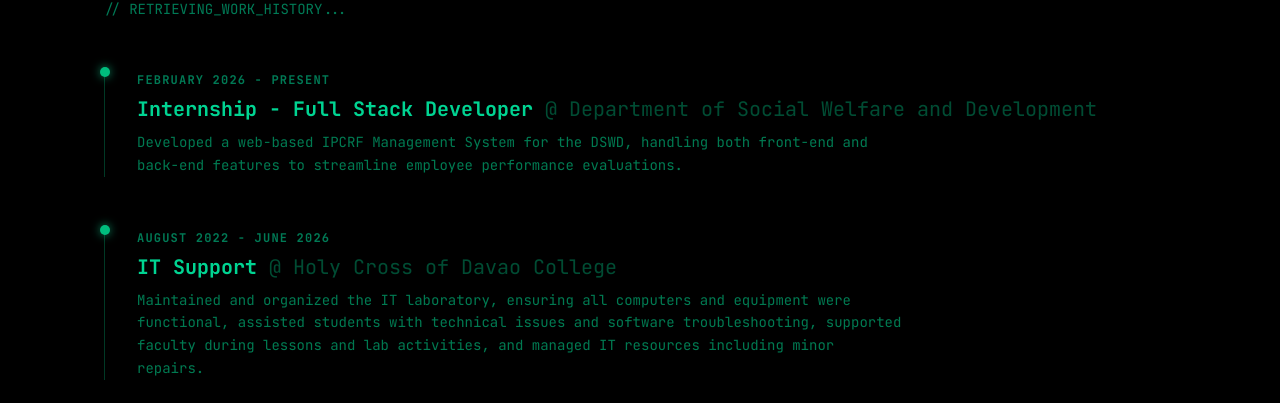
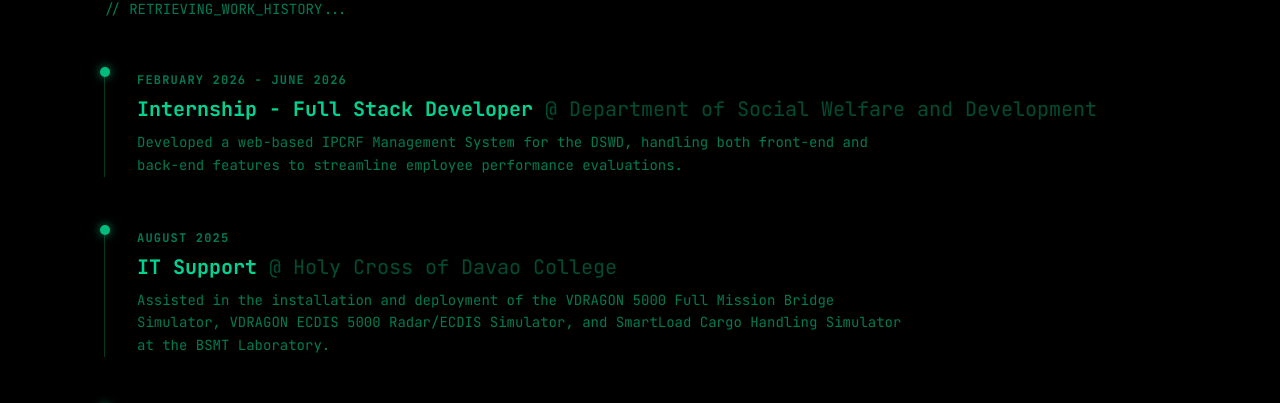
Before and after one commit to Lorenxaruuuu/Portfolio.v2, a React (Vite) app: page / in a window 1280 px wide. Shown: the part 2337-2740 px from the top of the page. Built offline with nearby package versions, Linux system fonts and the light colour scheme.

Commit message:
feat(projects): add IPCRF Management System and experience updates
- Added IPCRF Management System to the project portfolio.
- Updated DSWD internship period and added IT Support experience at HCDC.

```diff
--- a/src/App.tsx
+++ b/src/App.tsx
@@ -30,6 +30,14 @@
     image: "https://lh3.googleusercontent.com/d/1u6qQrsQjEOjh_if8pw7u26Fg9dMnRjZy",
     link: "https://kkb-v1.vercel.app/",
     tags: ["Next.js", "React", "Tailwind CSS", "Motion", "TypeScript"]
+  },
+  {
+    id: 4,
+    title: "IPCRF Management System",
+    description: "A web platform and landing page portal for DSWD services and performance management.",
+    image: "https://lh3.googleusercontent.com/d/1VpwpoXwH2bqm653TrVjwzFITvrI5GEOZ",
+    link: "https://dswd-landing.vercel.app/",
+    tags: ["React", "Tailwind CSS", "TypeScript", "Vercel"]
   }
 ]
 
@@ -180,11 +188,18 @@
     id: 1,
     company: "Department of Social Welfare and Development",
     role: "Internship - Full Stack Developer",
-    period: "February 2026 - Present",
+    period: "February 2026 - June 2026",
     description: "Developed a web-based IPCRF Management System for the DSWD, handling both front-end and back-end features to streamline employee performance evaluations."
   },
   {
     id: 2,
+    company: "Holy Cross of Davao College",
+    role: "IT Support",
+    period: "August 2025",
+    description: "Assisted in the installation and deployment of the VDRAGON 5000 Full Mission Bridge Simulator, VDRAGON ECDIS 5000 Radar/ECDIS Simulator, and SmartLoad Cargo Handling Simulator at the BSMT Laboratory."
+  },
+  {
+    id: 3,
     company: "Holy Cross of Davao College",
     role: "IT Support",
     period: "August 2022 - June 2026",
```
